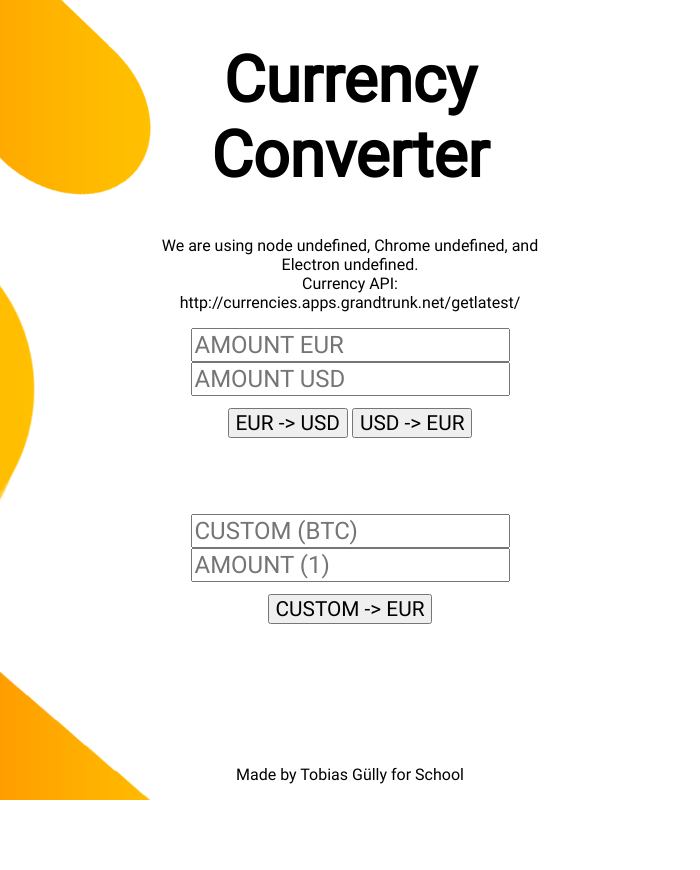
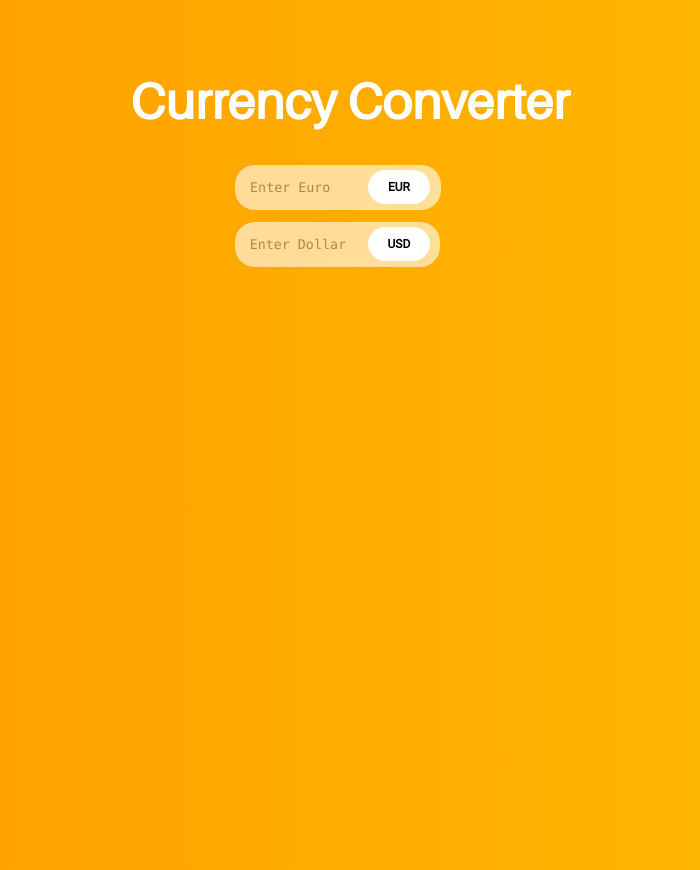
Before and after one commit to tobyguelly/currency-converter, an Electron app: page web/index.html in a window 700 px wide. Before the commit the page ends 800 px from the top, so only its background shows below. Drawn offline with Linux system fonts and the light colour scheme.

Commit message:
Fixed EVERYTHING

```diff
--- a/web/index.html
+++ b/web/index.html
@@ -8,45 +8,42 @@
 <body>
     <div id="root" align="center">
         <h1>Currency Converter</h1>
-        <p>
-            We are using node <script>document.write(process.versions.node)</script>,
-            Chrome <script>document.write(process.versions.chrome)</script>,
-            and Electron <script>document.write(process.versions.electron)</script>.<br />
-            Currency API: http://currencies.apps.grandtrunk.net/getlatest/
-        </p>
         <form>
-            <input type="number" placeholder="AMOUNT EUR" id="EUR">
-            <input type="number" placeholder="AMOUNT USD" id="USD">
+            <input class="moneyInput" type="text" placeholder="Enter Euro" id="EUR" oninput="validNumber('EUR')">
+            <span onclick="convert('EUR', 'USD')">EUR</span>
+            <br /><br />
+            <input class="moneyInput" type="text" placeholder="Enter Dollar" id="USD" oninput="validNumber('USD')">
+            <span onclick="convert('USD', 'EUR')">USD</span>
         </form>
-        <button onclick="convert('EUR', 'USD')">EUR -> USD</button>
-        <button onclick="convert('USD', 'EUR')">USD -> EUR</button>
-        <br/><br/><br/><br/><br/>
-        <form>
-            <input type="text" placeholder="CUSTOM (BTC)" id="currencyName">
-            <input type="number" placeholder="AMOUNT (1)" id="currencyAmount">
-        </form>
-        <button onclick="convertCustom(document.getElementById('currencyName').value, 'EUR')">CUSTOM -> EUR</button>
-        <p class="footer">Made by Tobias Gülly for School</p>
+        <p id="hint"></p>
     </div>
-    <script src="src/MoneyConverter.js"></script>
+<script src="src/MoneyConverter.js"></script>
     <script>
-        function convert(from, to) {
+        let items = document.getElementsByClassName("moneyInput");
+        for(let i = 0; i < items.length; i++) {
+            items[i].addEventListener("keyup", function(event) {
+                if (event.keyCode === 13) {
+                    if(i === 0) convert('EUR', 'USD');
+                    if(i === 1) convert('USD', 'EUR');
+                    return false;
+                }
+            })
+        }
+        async function convert(from, to) {
+            if(!validNumber(from)) return;
             let money = parseFloat(document.getElementById(from).value) || 0;
             let mc = new MoneyConverter(from, to);
             document.getElementById(to).innerText = "Fetching Data...";
-            mc.getLatestData(function update(data) {
-                data = parseFloat(data) * money;
-                document.getElementById(to).value = data.toString();
-            })
+            let response = await mc.getLatestData();
+            document.getElementById(to).value = money * parseFloat(response);
         }
-        function convertCustom(from, to) {
-            let money = parseFloat(document.getElementById("currencyAmount").value) || 0;
-            let mc = new MoneyConverter(from, to);
-            document.getElementById(to).innerText = "Fetching Data...";
-            mc.getLatestData(function update(data) {
-                data = parseFloat(data) * money;
-                document.getElementById(to).value = data.toString();
-            })
+        function validNumber(id) {
+            if(isNaN(document.getElementById(id).value) || document.getElementById(id).value == 0 || document.getElementById(id).value == "") {
+                document.getElementById("hint").innerText = "Please enter a valid number!";
+                return false;
+            }
+            else document.getElementById("hint").innerText = "";
+            return true;
         }
     </script>
 </body>
--- a/web/src/MoneyConverter.js
+++ b/web/src/MoneyConverter.js
@@ -1,24 +1,11 @@
-
-const request = require('request');
 
 class MoneyConverter {
     constructor(from, to) {
         this.from = from;
         this.to = to;
     }
-    getLatestData(callback) {
-        const options = {
-            method: 'GET',
-            url: 'http://currencies.apps.grandtrunk.net/getlatest/'+this.from+"/"+this.to,
-            headers: ""
-        }
-        request(options, function (error, response, body) {
-            if (error) {
-                if(options.url.endsWith("USD")) return 0,82;
-                else if(options.url.endsWith("EUR")) return 1,23;
-                else return 0;
-            }
-            callback(body);
-        });
+    async getLatestData() {
+        const response = await fetch('http://currencies.apps.grandtrunk.net/getlatest/'+this.from+"/"+this.to);
+        return await response.json();
     }
 }
--- a/web/style/stylesheet.css
+++ b/web/style/stylesheet.css
@@ -1,44 +1,104 @@
 
 @font-face {
-    font-family: Roboto;
-    src: url('../fonts/Roboto-Regular.ttf');
+  font-family: Roboto;
+  src: url('../fonts/Roboto-Regular.ttf');
 }
 
-.footer {
-    position: absolute;
-    width: 100%;
-    bottom: 0;
-    left: 0;
+@font-face {
+  font-family: DoHyeon;
+  src: url('../fonts/DoHyeon-Regular.ttf');
+}
+
+@font-face {
+  font-family: BebasNeue;
+  src: url('../fonts/BebasNeue-Regular.ttf');
+}
+
+@font-face {
+  font-family: Aileron;
+  src: url('../fonts/Aileron-Regular.otf');
 }
 
 body {
-    font-family: Roboto;
-    background-position: center;
-    background-repeat: no-repeat;
-    background-size: cover;
-    background-attachment: fixed;
-    background-image: url("../assets/background-image.png");
-    background-color: #FFFFFF;
+  font-size: 10px;
+  font-family: Aileron, sans-serif;
+  color: white;
+  margin: 0;
+  height: 100vh;
+  place-items: center;
+  overflow: hidden;
+  background: linear-gradient(270deg, #ffb600, #ff6700);
+  background-size: 400% 400%;
+  -webkit-animation: background 10s ease infinite;
+  -moz-animation: background 10s ease infinite;
+  animation: background 10s ease infinite;
+}
+
+#root {
+  margin-top: 10%;
 }
 
 h1, h2, h3, h4, h5, h6 {
-    font-weight: bold;
-    font-size: 400%;
+  font-size: 500%;
 }
 
-#root {
-    margin-top: 5%;
-    margin-left: 20%;
-    margin-right: 20%;
+form {
+  left: 50%;
+  transform: translateX(20px);
 }
 
 input {
-    font-family: Roboto;
-    font-size: 150%;
+  outline: none;
+  border: none;
+  font-family: Consolas;
 }
 
-button {
-    margin-top: 3%;
-    font-family: Roboto;
-    font-size: 130%;
+.moneyInput {
+  width: 40%;
+  border-radius: 20px;
+  padding: 15px;
+  opacity: 60%;
 }
+
+span {
+  top: -1px;
+  position: relative;
+  padding: 10px 20px;
+  background: white;
+  color: black;
+  left: -75px;
+  font-size: 120%;
+  font-weight: bold;
+  border-radius: 20px;
+  font-family: Roboto;
+}
+
+span:hover {
+  top: -1px;
+  position: relative;
+  padding: 10px 20px;
+  background: white;
+  left: -75px;
+  border-radius: 20px;
+  font-size: 120%;
+  color: black;
+  font-weight: bold;
+  cursor: pointer;
+  font-family: Roboto;
+}
+
+@-webkit-keyframes background {
+  0%{background-position:0% 50%}
+  50%{background-position:100% 50%}
+  100%{background-position:0% 50%}
+}
+@-moz-keyframes background {
+  0%{background-position:0% 50%}
+  50%{background-position:100% 50%}
+  100%{background-position:0% 50%}
+}
+@keyframes background {
+  0%{background-position:0% 50%}
+  50%{background-position:100% 50%}
+  100%{background-position:0% 50%}
+}
```
Also changed, not shown: main.js (+6 -6 lines), web/fonts/Aileron-Regular.otf (added), web/fonts/BebasNeue-Regular.ttf (added), web/fonts/DoHyeon-Regular.ttf (added).
